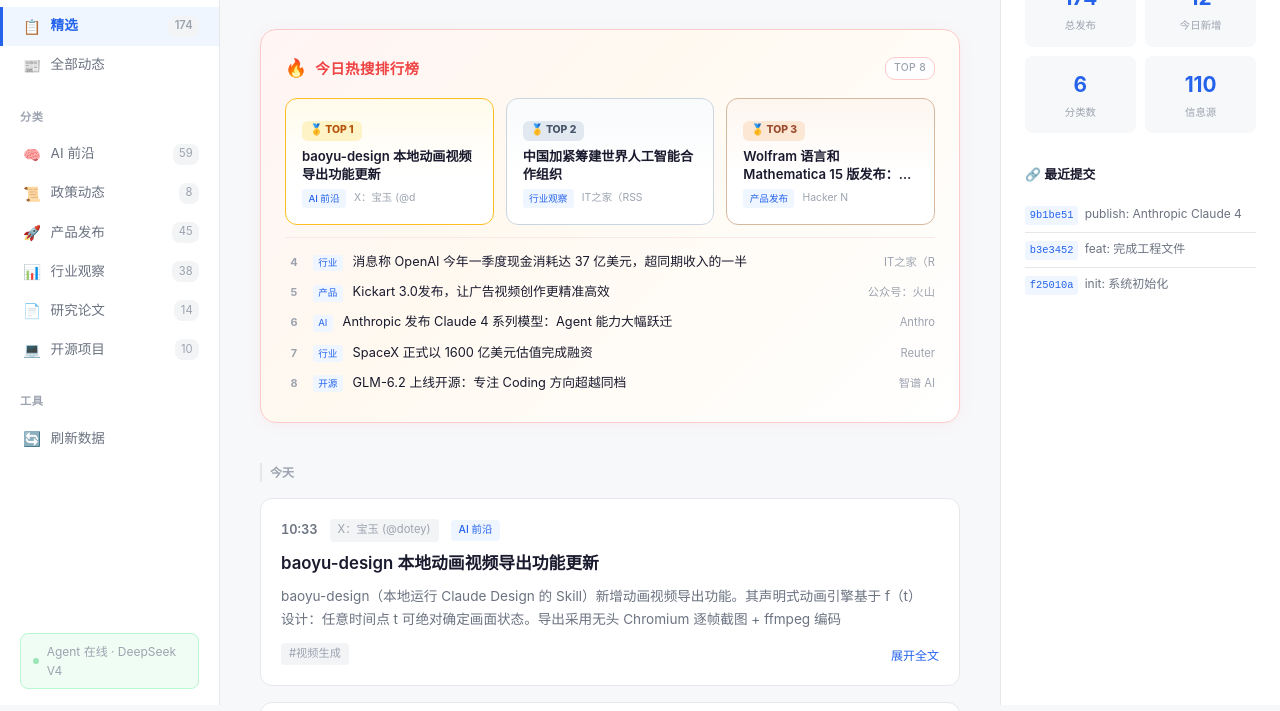
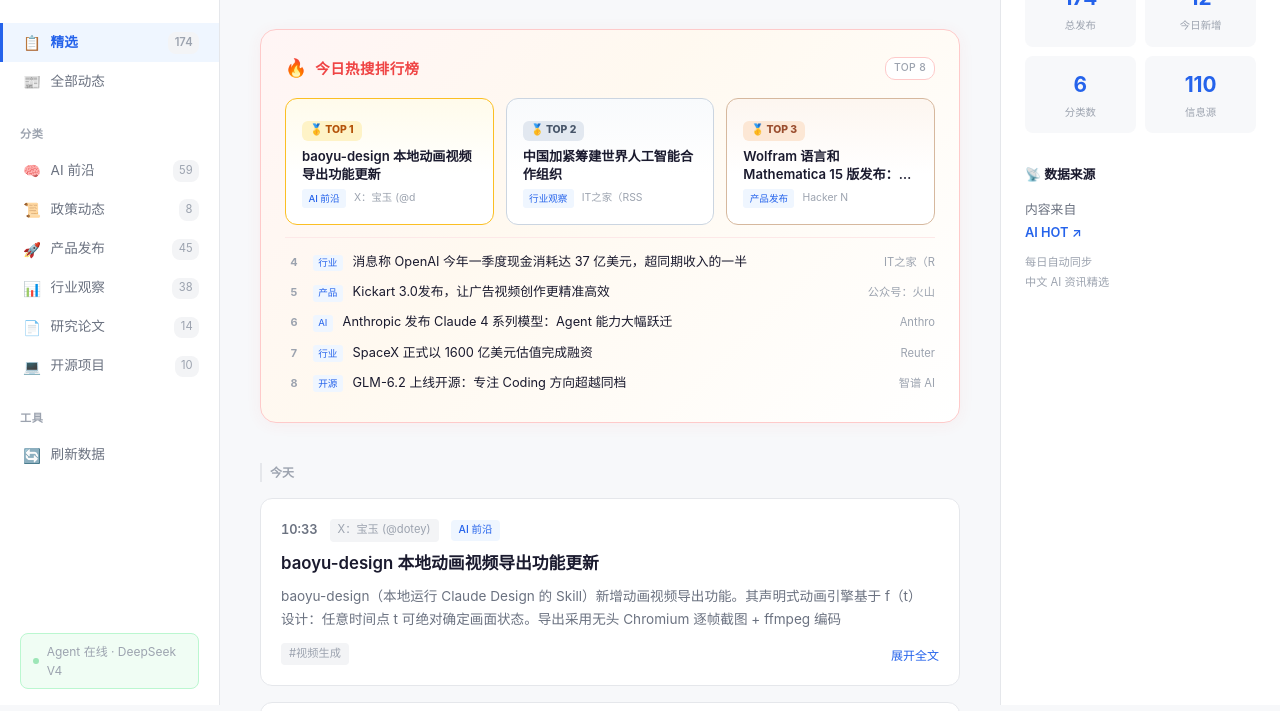
Before and after one commit to 2083054677-ctrl/dragon-news-agent, a plain HTML site: page website/index.html in a window 1280 px wide. Shown: the part 95-806 px from the top of the page. Drawn offline with Linux system fonts and the light colour scheme.

Commit message:
feat: 添加 AI HOT 数据来源跳转链接

```diff
--- a/website/index.html
+++ b/website/index.html
@@ -599,7 +599,7 @@
                 <span class="icon">📡</span>
                 <div>
                     <span class="text">AI 新闻</span>
-                    <span class="sub">Agent 自动化发布</span>
+                    <span class="sub">AI HOT 数据驱动 · 每日自动同步</span>
                 </div>
             </div>
 
@@ -719,21 +719,16 @@
             </div>
 
             <div class="panel-section">
-                <div class="panel-title">🔗 最近提交</div>
-                <ul class="recent-commits" id="recent-commits">
-                    <li>
-                        <span class="commit-hash">9b1be51</span>
-                        <span class="commit-msg">publish: Anthropic Claude 4</span>
-                    </li>
-                    <li>
-                        <span class="commit-hash">b3e3452</span>
-                        <span class="commit-msg">feat: 完成工程文件</span>
-                    </li>
-                    <li>
-                        <span class="commit-hash">f25010a</span>
-                        <span class="commit-msg">init: 系统初始化</span>
-                    </li>
-                </ul>
+                <div class="panel-title">📡 数据来源</div>
+                <div style="font-size: 0.8rem; color: var(--text-secondary); line-height: 1.8;">
+                    <div>内容来自</div>
+                    <a href="https://aihot.virxact.com" target="_blank" style="color: var(--accent); font-weight: 600; text-decoration: none;">
+                        AI HOT ↗
+                    </a>
+                    <div style="margin-top: 0.5rem; font-size: 0.7rem; color: var(--text-muted);">
+                        每日自动同步<br>中文 AI 资讯精选
+                    </div>
+                </div>
             </div>
 
         </aside>
```
